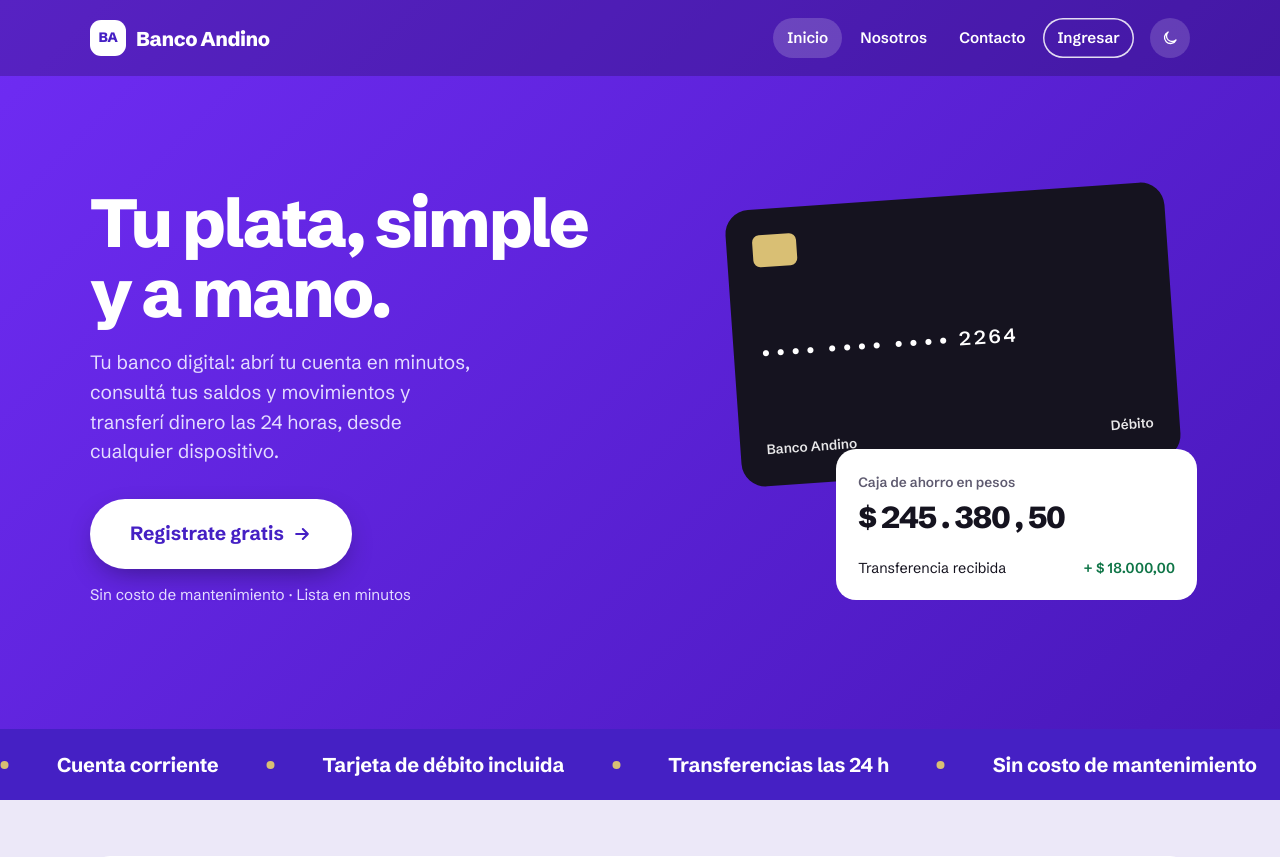
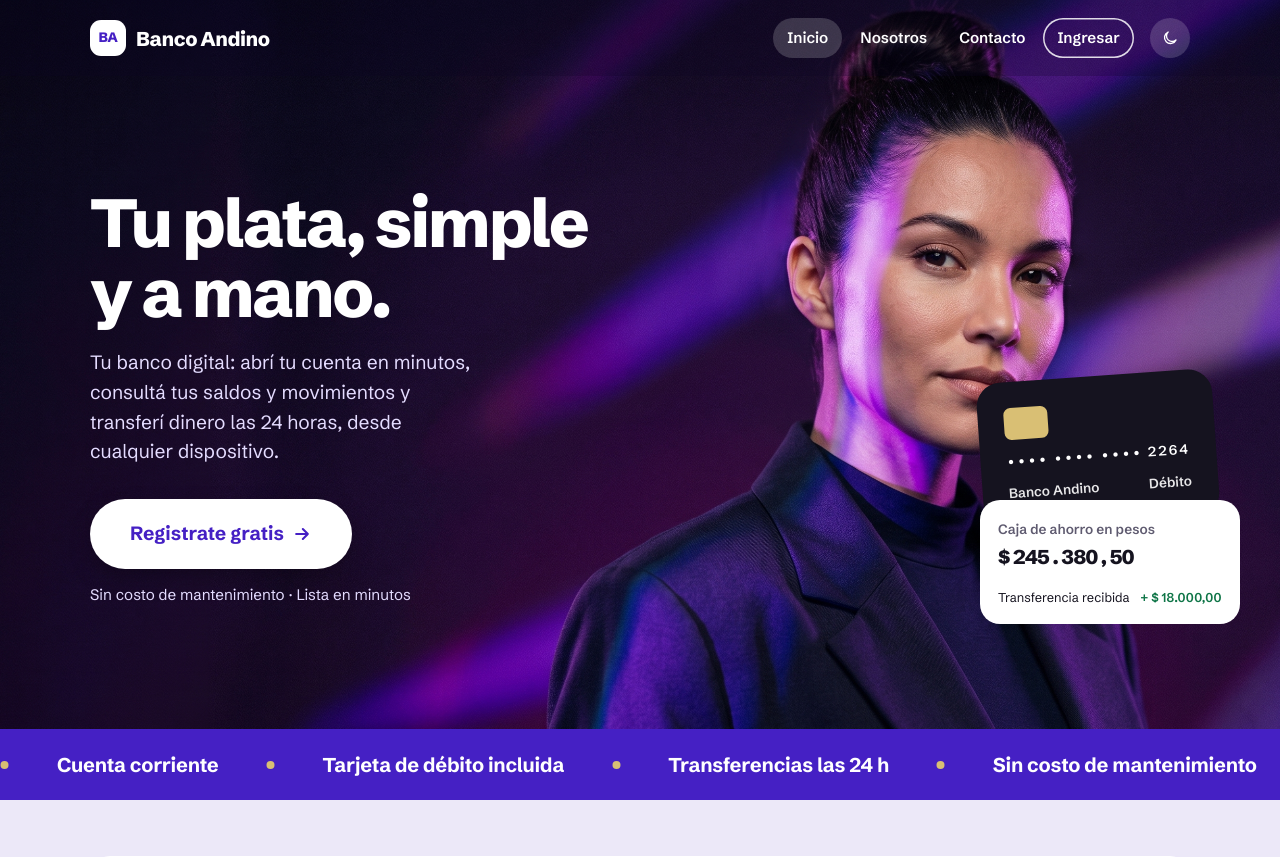
Before and after one commit to Lucas-Ferrari/frh-progra4-tp2, a PHP site: page /banco/ in a window 1280 px wide. Shown: the top 857 px of the page. Run offline with PHP 8.4, Linux system fonts and the light colour scheme.

Commit message:
Add image to hero

```diff
--- a/css/estilos.css
+++ b/css/estilos.css
@@ -1010,7 +1010,10 @@ body { overflow-x: clip; }
     position: absolute;
     inset: 0 calc(50% - 50vw);
     z-index: -1;
-    background: linear-gradient(135deg, #6f2cf4 0%, #4717b8 100%);
+    /* Foto a todo el ancho: el lado izquierdo es oscuro y deja lugar al texto.
+       El degradé queda de respaldo mientras carga la imagen */
+    background: url("../img/heroImage.jpg") 75% center / cover no-repeat,
+        linear-gradient(135deg, #6f2cf4 0%, #4717b8 100%);
 }
 
 /* La tarjeta de muestra pasa a tinta oscura plana: sobre el campo violeta,
@@ -1707,7 +1710,7 @@ a:not(.boton):not(.logo):hover { text-decoration-thickness: 3px; }
        svh: en celular no salta cuando se esconde la barra del navegador */
     min-height: 100vh;
     min-height: 100svh;
-    align-content: center;
+    align-content: stretch;   /* la fila ocupa todo el alto: el texto se centra y las tarjetas bajan al fondo */
 }
 
 .js .contenido > h1:first-child,
@@ -1797,3 +1800,31 @@ a:not(.boton):not(.logo):hover { text-decoration-thickness: 3px; }
 
     .js .contenido > .formulario-centrado:first-child::before { height: calc(140px + var(--alto-header)); }
 }
+
+/* ---------- Tarjetas sobre la foto del hero ----------
+   Bajan al fondo del hero, sobre el saco: la cara de la foto queda libre */
+.portada-visual {
+    align-self: end;
+    justify-self: end;
+    max-width: 260px;
+}
+
+.portada-visual .muestra-saldo { width: calc(100% + 24px); padding: 16px 18px; }
+.portada-visual .valor { font-size: 1.5rem; white-space: nowrap; }
+.portada-visual .movimiento { font-size: 0.8rem; white-space: nowrap; }
+.portada-visual .numero { white-space: nowrap; font-size: 0.85rem; }
+
+/* En celular el texto cae sobre la cara: un velo oscuro arriba lo vuelve legible */
+@media (max-width: 860px) {
+    .portada::before {
+        background: linear-gradient(to bottom, rgba(13, 8, 38, 0.85) 0%, rgba(13, 8, 38, 0.55) 45%, transparent 75%),
+            url("../img/heroImage.jpg") 72% center / cover no-repeat,
+            linear-gradient(135deg, #6f2cf4 0%, #4717b8 100%);
+    }
+}
+
+/* Pantallas anchas pero bajas: la cara de la foto queda más abajo, las tarjetas se achican más */
+@media (min-width: 861px) and (max-height: 860px) {
+    .portada-visual { max-width: 210px; }
+    .portada-visual .valor { font-size: 1.25rem; }
+}
--- a/js/validaciones.js
+++ b/js/validaciones.js
@@ -78,6 +78,13 @@ document.addEventListener("DOMContentLoaded", function () {
                 bloque.style.setProperty("--retraso", (indice * 0.09) + "s");
             }
             bloque.classList.add("revelar");
+            if (bloque.closest(".portada")) {
+                // En el hero entra al cargar, no al scrollear: las tarjetas están al fondo de la
+                // pantalla y nunca llegarían al punto de disparo del observador
+                setTimeout(function () { bloque.classList.add("visible"); }, 50);
+                setTimeout(function () { bloque.classList.remove("revelar", "visible"); }, 1650);
+                return;
+            }
             observador.observe(bloque);
         });
     }
```
